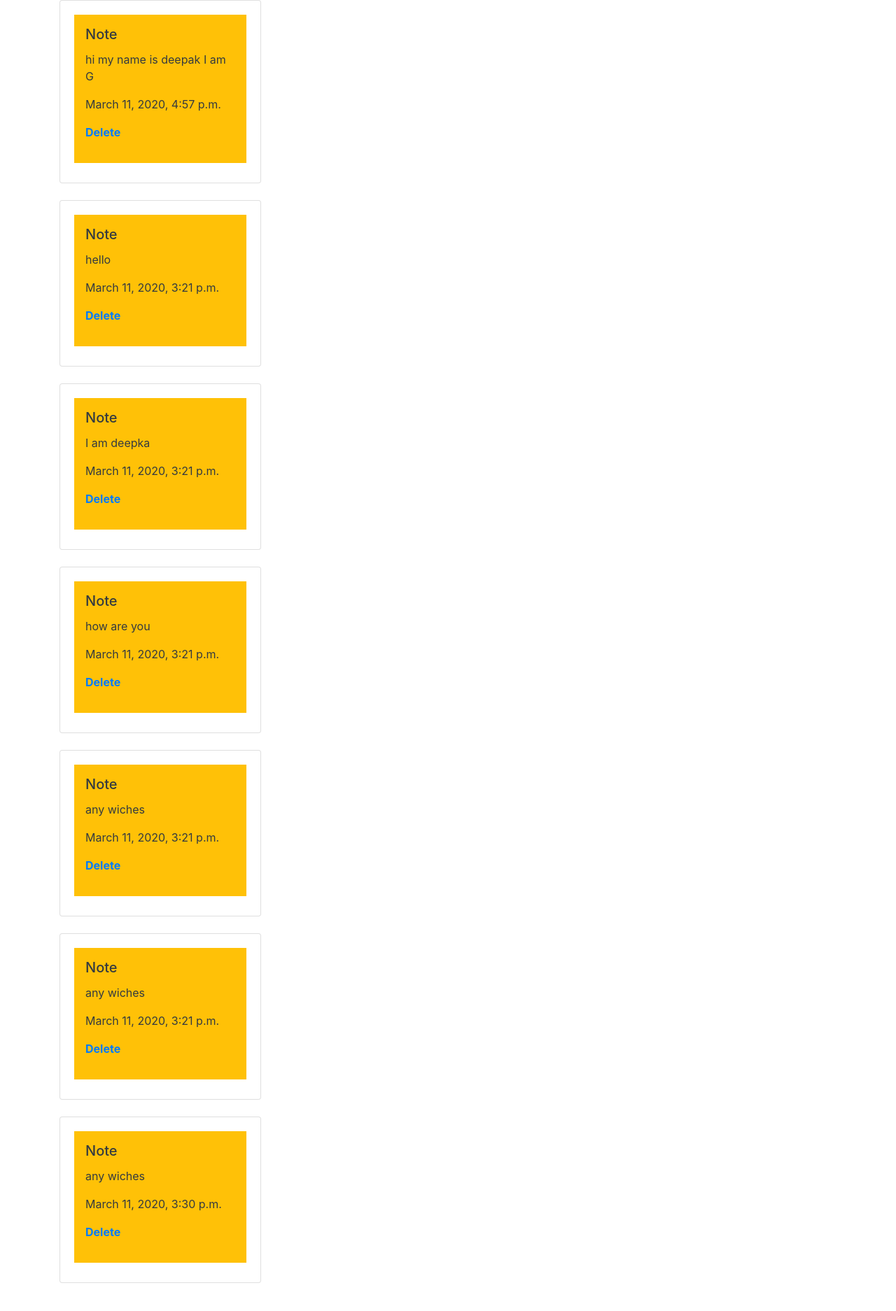
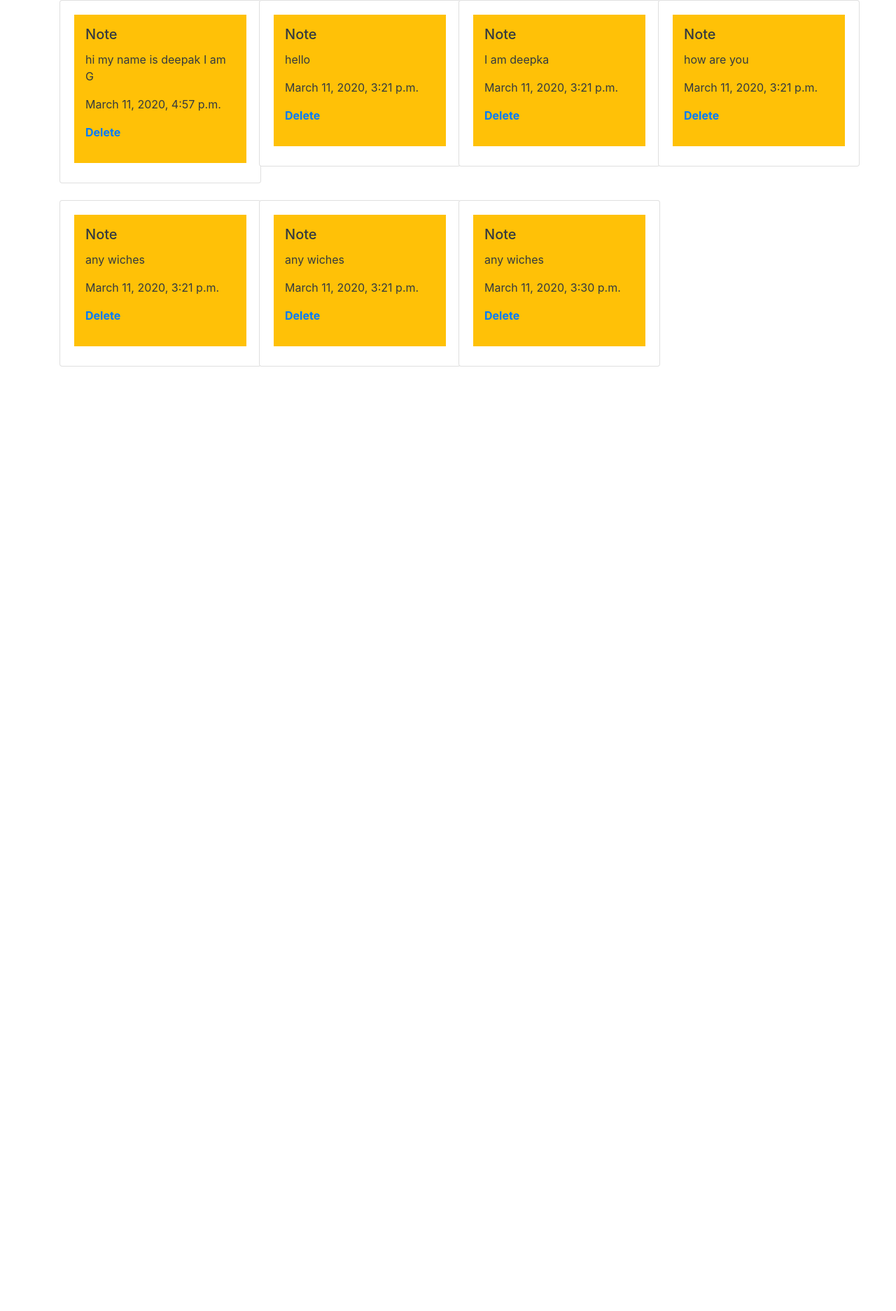
Before and after one commit to Deepak123bharat/noteTakingAppUsingDjango, a Django app: page / in a window 1280 px wide. Shown: the part 56-1930 px from the top of the page at 70% size. After the commit the page ends 580 px from the top, so only its background shows below. Run offline with Django 3.2, Linux system fonts and the light colour scheme; data comes from the database, SQL or seed files in the repository; some libraries are stand-ins or nearby versions.

Commit message:
grid view

```diff
--- a/notes/templates/home.html
+++ b/notes/templates/home.html
@@ -14,9 +14,9 @@
  {% endif%}
 
 {% if all_items %}
-      <table class="table table-boadered">
+        <div class="row">
         {% for things in all_items %}
-        <tr>
+        <div class="col-md-3">
         <div class="card" style="width: 18rem;">
             <div class="card-body">
                 <div class="p-3 mb-2 bg-warning text-dark">
@@ -28,9 +28,9 @@
             </div>
           </div>
         <br>
-        </tr>
+      </div>
         {% endfor %}
-    </table>
+    </div>
 {% endif %}
 
 {% endblock %}
```
